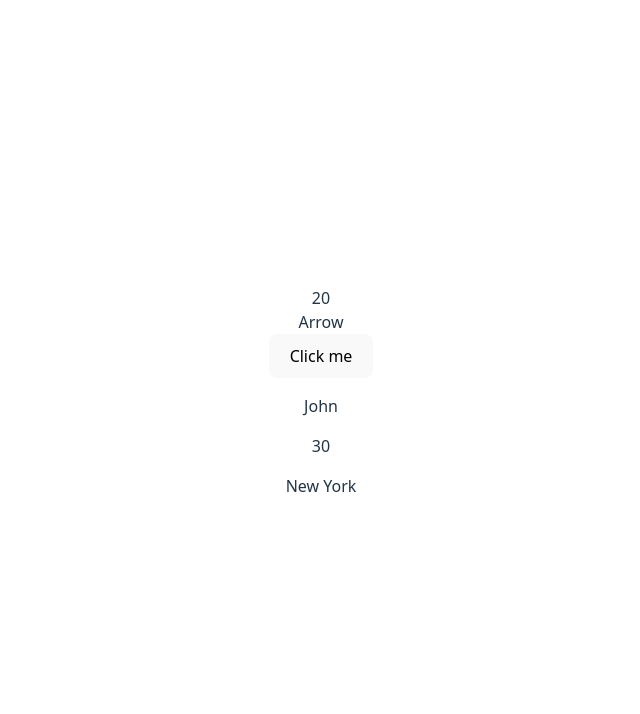
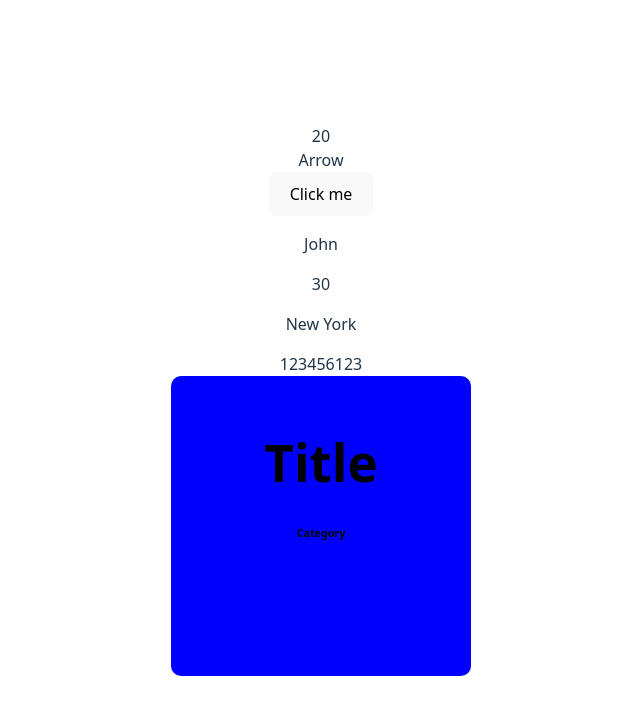
Before and after one commit to vijeth44-pro/fullstack-internship, a React (Vite) app in the folder React/project/: page / in a window 1280 px wide. Shown: the top 714 px of the page, without its empty margins (319-959 px from the left). Built offline with nearby package versions, Linux system fonts and the light colour scheme.

Commit message:
feat: add Spread and Card components, and integrate them into App component

```diff
--- a/React/project/src/App.jsx
+++ b/React/project/src/App.jsx
@@ -7,6 +7,8 @@ import Variables from './es/variables.jsx' //any name can be given but path shou
 // ../ to go back to previous folder
 import Arrow from './es/arrow.jsx'
 import Destructuring from './es/destructuring.jsx'
+import Spread from './es/spread.jsx'
+import Card from './components/card.jsx'
 
 function App() {
   const [count, setCount] = useState(0)
@@ -16,6 +18,8 @@ function App() {
       <Variables />
       <Arrow />
       <Destructuring />
+      <Spread />
+      <Card />
     </div>
   )
 }
--- /dev/null
+++ b/React/project/src/components/card.jsx
@@ -0,0 +1,14 @@
+import React from 'react'
+
+export default function() {
+  return (
+    <div>
+        {/* first bracket for jsx and second for style object */}
+        <div style={{backgroundColor:'blue', width:'300px', height:'300px' ,color:'black', borderRadius:'10px'}}>
+            <img src="" alt="" />
+            <h1>Title</h1>
+            <h6>Category</h6>
+        </div>
+    </div>
+  )
+}
--- a/React/project/src/es/destructuring.jsx
+++ b/React/project/src/es/destructuring.jsx
@@ -8,8 +8,9 @@ export default function destructuring() {
         age: 30,
         city: "New York"
     }
+    //destructuring
+    const{name,age,city} = User
 
-    const{name,age,city} = User
   return (
     <div>
         <p>{name}</p>
--- /dev/null
+++ b/React/project/src/es/spread.jsx
@@ -0,0 +1,13 @@
+import React from 'react'
+
+export default function spread() {
+
+    //spread operator is used to expand or spread iterables into single elements
+    const number = [1,2,3]
+    const newNumber = [...number,4,5,6,...number]
+  return (
+    <div>
+        {newNumber}
+    </div>
+  )
+}
```
